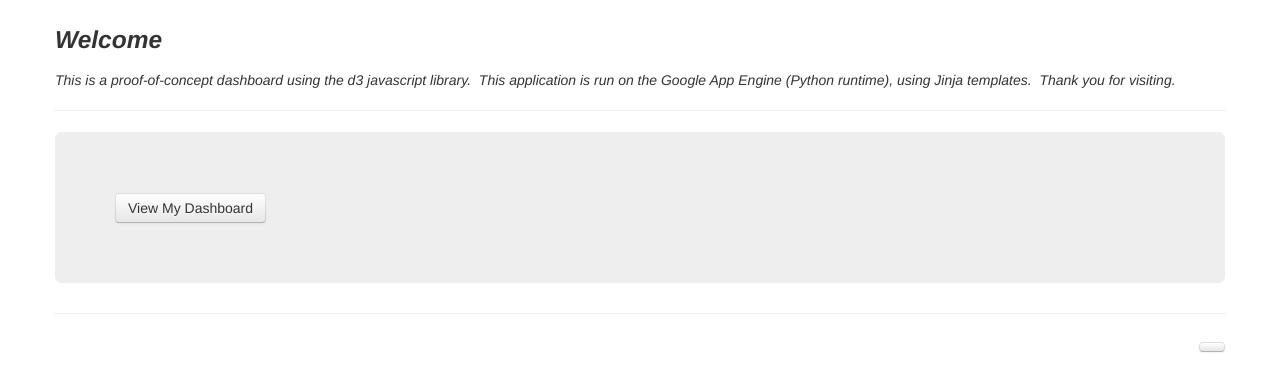
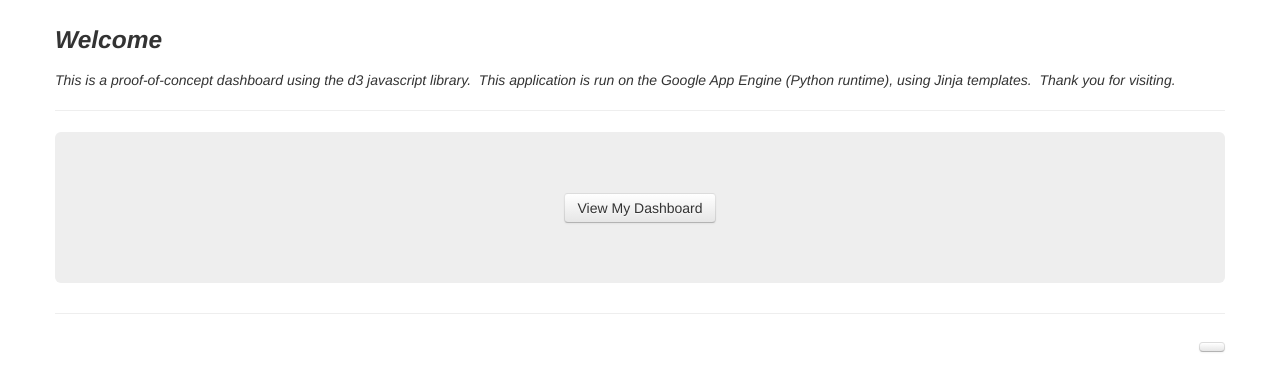
Before and after one commit to jeffreyleecooper/TomassiReporting, a Python web app: template templates/base.html in a window 1280 px wide. Shown: the top 391 px of the page. Run offline with Jinja, Linux system fonts and the light colour scheme; the template is opened without the code that fills it, so the values that code supplies are empty; some libraries are stand-ins or nearby versions.

Commit message:
Centered button, removed extra jetscrap code

```diff
--- a/templates/base.html
+++ b/templates/base.html
@@ -11,8 +11,9 @@
     <!-- Le styles -->
     <link href="assets/css/bootstrap.css" rel="stylesheet">
     <style>
-      body { padding-top: 60px; /* 60px to make the container go all the way
+      body { padding-top: 10px; /* 60px to make the container go all the way
       to the bottom of the topbar */ }
+      .jco_button_wrap {text-align: center;}
     </style>
     <link href="assets/css/bootstrap-responsive.css" rel="stylesheet">
     <!-- Le HTML5 shim, for IE6-8 support of HTML5 elements -->
@@ -57,11 +58,11 @@
       {% block signoff %}
       {% endblock %}
       </div>
-      <div class="control-group"><div class="controls"></div></div>
+
       <div class="hero-unit jetstrap-highlighted">
 
       {% block d3content %}
-      <a class="btn" href="/report">View My Dashboard</a>
+      <div class="jco_button_wrap"><a class="btn" href="/report">View My Dashboard</a></div>
       {% endblock %}
 
       </div>
@@ -74,14 +75,7 @@
       </div>
 
 
-    <style>
 
-        body {
-          padding-top: 10px;
-          padding-bottom: 10px;
-        }
-
-    </style>
     <script src="https://ajax.googleapis.com/ajax/libs/jquery/1.7.2/jquery.min.js">
     </script>
     <script src="assets/js/bootstrap.js">
```
